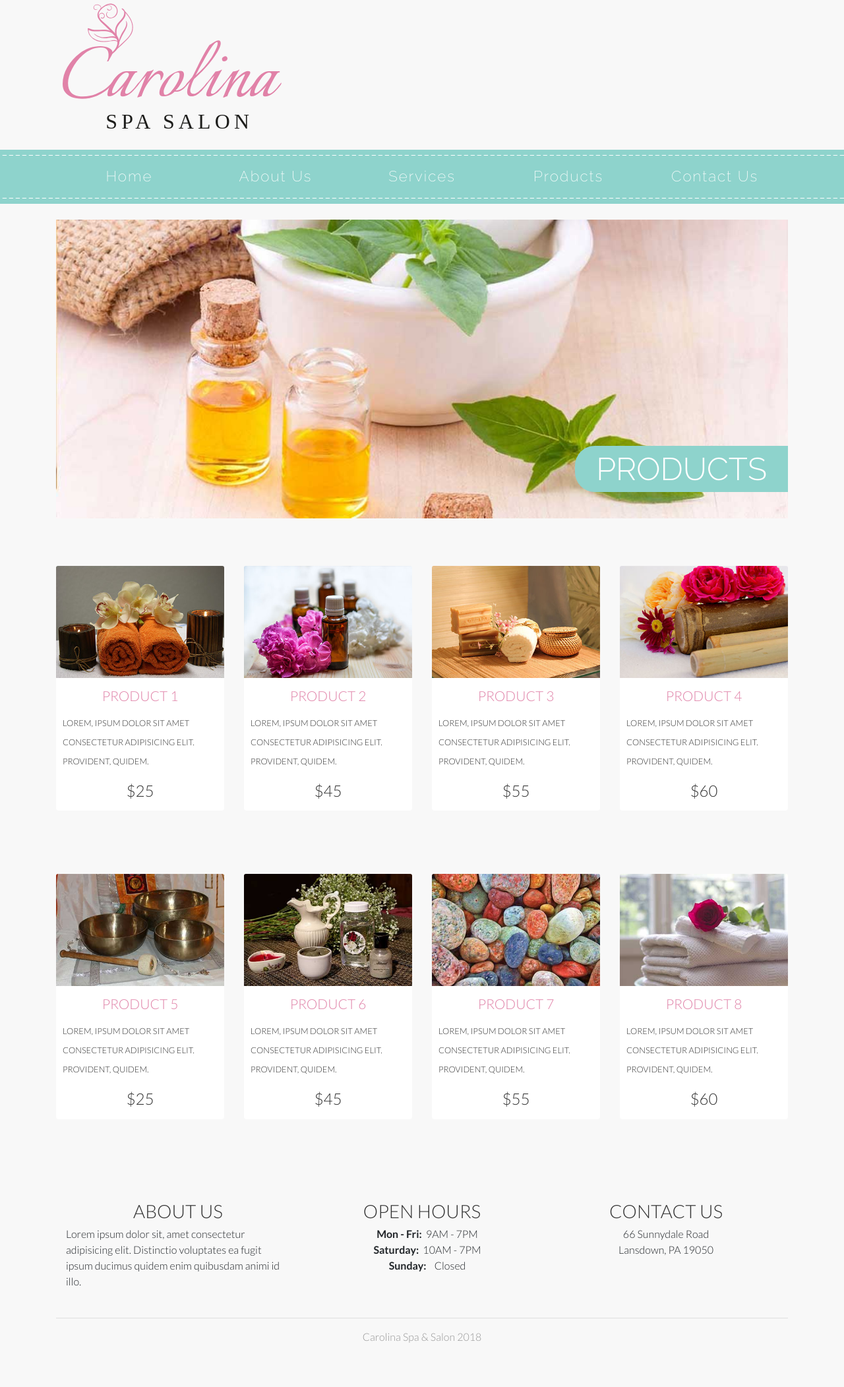
After one commit to locaulker/carolinaSPA-Static, a PHP site: page /products.php in a window 1280 px wide. The commit adds this page. Shown: the whole page at 66% size. Run offline with PHP 8.4, Linux system fonts and the light colour scheme; some web fonts are replaced.

Commit message:
static products and contact form sections completed

```diff
--- a/css/styles.css
+++ b/css/styles.css
@@ -264,7 +264,8 @@ nav.main-nav .nav-link {
   font-size: 1.2rem;
   line-height: 1.6;
 }
-aside.discount {
+aside.discount,
+.product_description {
   background-color: #8ed3cc;
   color: #fff;
   -moz-background-clip: content-box;
@@ -272,7 +273,8 @@ aside.discount {
   background-clip: content-box;
   border-top: 1
 }
-aside.discount h3 {
+aside.discount h3,
+.product_description {
   color: #fff;
   border-bottom: 1px solid #fff;
   padding-bottom: 10px;
@@ -286,3 +288,25 @@ aside.discount .coupon p {
 aside.discount .coupon p span {
   display: block;
 }
+
+/* Product */
+.price {
+  font-size: 2.5rem;
+}
+
+/* Contact Form */
+.contact-form {
+  border: 1px solid #d1d1d1;
+  background-color: #fff;
+}
+.contact-form .btn-primary {
+  background-color: #8ed3cc;
+  border: none;
+  padding: .8rem 3rem;
+  font-size: 1.2rem;
+  font-weight: 700;
+  letter-spacing: 2px;
+}
+.contact-form .btn-primary:hover {
+  background-color: #6bbdb5;
+}
--- a/index.php
+++ b/index.php
@@ -161,8 +161,6 @@
         </a>
       </div><!-- .card -->
     </div><!-- .col-6 col-md-6 -->
-
-
   </div><!-- .row -->
 
 </div><!-- .container -->
--- /dev/null
+++ b/products.php
@@ -0,0 +1,130 @@
+<?php
+  $title = 'Products / Store';
+  include 'templates/header.php';
+  include 'templates/navigation.php';
+?>
+
+<div class="container pt-4">
+  <div class="row no-gutters">
+    <div class="col-12 hero">
+      <img src="img/store.jpg" class="img-fluid" alt="">
+      <h2 class="text-uppercase d-none d-md-block">Products</h2>
+    </div>
+  </div>
+</div>
+
+<div class="container py-5 mb-0">
+  <div class="row">
+    <main class="col-12 main-content">
+    <h2 class="d-block d-md-none text-uppercase text-center">Products</h2>
+
+    <div class="row products py-4">
+    <div class="col-6 col-md-3">
+      <div class="card mb-5">
+        <a href="#">
+          <img src="img/product_thumb_01.jpg" alt="" class="card-img-top img-fluid">
+          <div class="card-block">
+            <h3 class="card-title text-center text-uppercase my-2">Product 1</h3>
+            <p class="card-text text-uppercase">Lorem, ipsum dolor sit amet consectetur adipisicing elit. Provident, quidem.</p>
+            <p class="price text-center pb-3 mb-0">$25</p>
+          </div><!-- .card-block -->
+        </a>
+      </div><!-- .card -->
+    </div><!-- .col-6 col-md-6 -->
+    <div class="col-6 col-md-3">
+      <div class="card mb-5">
+        <a href="#">
+          <img src="img/product_thumb_02.jpg" alt="" class="card-img-top img-fluid">
+          <div class="card-block">
+            <h3 class="card-title text-center text-uppercase my-2">Product 2</h3>
+            <p class="card-text text-uppercase">Lorem, ipsum dolor sit amet consectetur adipisicing elit. Provident, quidem.</p>
+            <p class="price text-center pb-3 mb-0">$45</p>
+          </div><!-- .card-block -->
+        </a>
+      </div><!-- .card -->
+    </div><!-- .col-6 col-md-6 -->
+    <div class="col-6 col-md-3">
+      <div class="card mb-5">
+        <a href="#">
+          <img src="img/product_thumb_03.jpg" alt="" class="card-img-top img-fluid">
+          <div class="card-block">
+            <h3 class="card-title text-center text-uppercase my-2">Product 3</h3>
+            <p class="card-text text-uppercase">Lorem, ipsum dolor sit amet consectetur adipisicing elit. Provident, quidem.</p>
+            <p class="price text-center pb-3 mb-0">$55</p>
+          </div><!-- .card-block -->
+        </a>
+      </div><!-- .card -->
+    </div><!-- .col-6 col-md-6 -->
+    <div class="col-6 col-md-3">
+      <div class="card mb-5">
+        <a href="#">
+          <img src="img/product_thumb_04.jpg" alt="" class="card-img-top img-fluid">
+          <div class="card-block">
+            <h3 class="card-title text-center text-uppercase my-2">Product 4</h3>
+            <p class="card-text text-uppercase">Lorem, ipsum dolor sit amet consectetur adipisicing elit. Provident, quidem.</p>
+            <p class="price text-center pb-3 mb-0">$60</p>
+          </div><!-- .card-block -->
+        </a>
+      </div><!-- .card -->
+    </div><!-- .col-6 col-md-6 -->
+  </div><!-- .row -->
+  <div class="row">
+    <main class="col-12 main-content">
+    <h2 class="d-block d-md-none text-uppercase text-center">Products</h2>
+
+    <div class="row products py-4">
+    <div class="col-6 col-md-3">
+      <div class="card mb-5">
+        <a href="#">
+          <img src="img/product_thumb_05.jpg" alt="" class="card-img-top img-fluid">
+          <div class="card-block">
+            <h3 class="card-title text-center text-uppercase my-2">Product 5</h3>
+            <p class="card-text text-uppercase">Lorem, ipsum dolor sit amet consectetur adipisicing elit. Provident, quidem.</p>
+            <p class="price text-center pb-3 mb-0">$25</p>
+          </div><!-- .card-block -->
+        </a>
+      </div><!-- .card -->
+    </div><!-- .col-6 col-md-6 -->
+    <div class="col-6 col-md-3">
+      <div class="card mb-5">
+        <a href="#">
+          <img src="img/product_thumb_06.jpg" alt="" class="card-img-top img-fluid">
+          <div class="card-block">
+            <h3 class="card-title text-center text-uppercase my-2">Product 6</h3>
+            <p class="card-text text-uppercase">Lorem, ipsum dolor sit amet consectetur adipisicing elit. Provident, quidem.</p>
+            <p class="price text-center pb-3 mb-0">$45</p>
+          </div><!-- .card-block -->
+        </a>
+      </div><!-- .card -->
+    </div><!-- .col-6 col-md-6 -->
+    <div class="col-6 col-md-3">
+      <div class="card mb-5">
+        <a href="#">
+          <img src="img/product_thumb_07.jpg" alt="" class="card-img-top img-fluid">
+          <div class="card-block">
+            <h3 class="card-title text-center text-uppercase my-2">Product 7</h3>
+            <p class="card-text text-uppercase">Lorem, ipsum dolor sit amet consectetur adipisicing elit. Provident, quidem.</p>
+            <p class="price text-center pb-3 mb-0">$55</p>
+          </div><!-- .card-block -->
+        </a>
+      </div><!-- .card -->
+    </div><!-- .col-6 col-md-6 -->
+    <div class="col-6 col-md-3">
+      <div class="card mb-5">
+        <a href="#">
+          <img src="img/product_thumb_08.jpg" alt="" class="card-img-top img-fluid">
+          <div class="card-block">
+            <h3 class="card-title text-center text-uppercase my-2">Product 8</h3>
+            <p class="card-text text-uppercase">Lorem, ipsum dolor sit amet consectetur adipisicing elit. Provident, quidem.</p>
+            <p class="price text-center pb-3 mb-0">$60</p>
+          </div><!-- .card-block -->
+        </a>
+      </div><!-- .card -->
+    </div><!-- .col-6 col-md-6 -->
+  </div><!-- .row -->
+
+</div>
+</div>
+<?php
+  include 'templates/footer.php';
+?>
--- a/templates/navigation.php
+++ b/templates/navigation.php
@@ -6,8 +6,8 @@
         <li class="nav-item"><a href="index.php" class="nav-link">Home</a></li>
         <li class="nav-item"><a href="about.php" class="nav-link">About Us</a></li>
         <li class="nav-item"><a href="services.php" class="nav-link">Services</a></li>
-        <li class="nav-item"><a href="#" class="nav-link">Products</a></li>
-        <li class="nav-item"><a href="#" class="nav-link">Contact Us</a></li>
+        <li class="nav-item"><a href="products.php" class="nav-link">Products</a></li>
+        <li class="nav-item"><a href="contact.php" class="nav-link">Contact Us</a></li>
       </ul>
     </div>
   </nav>
```
Also changed, not shown: contact.php (added, +45 -0 lines), product.php (added, +38 -0 lines).
